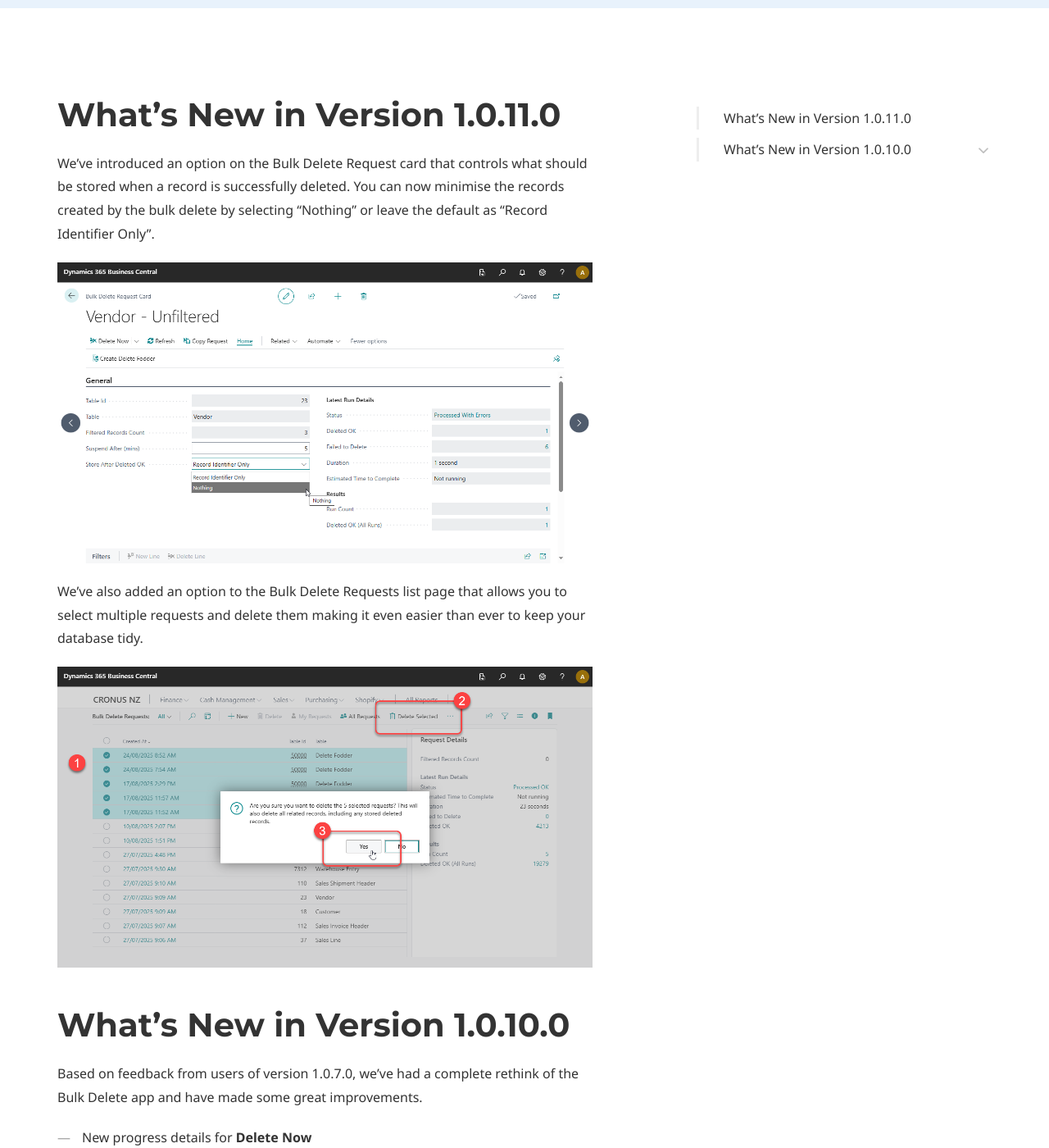
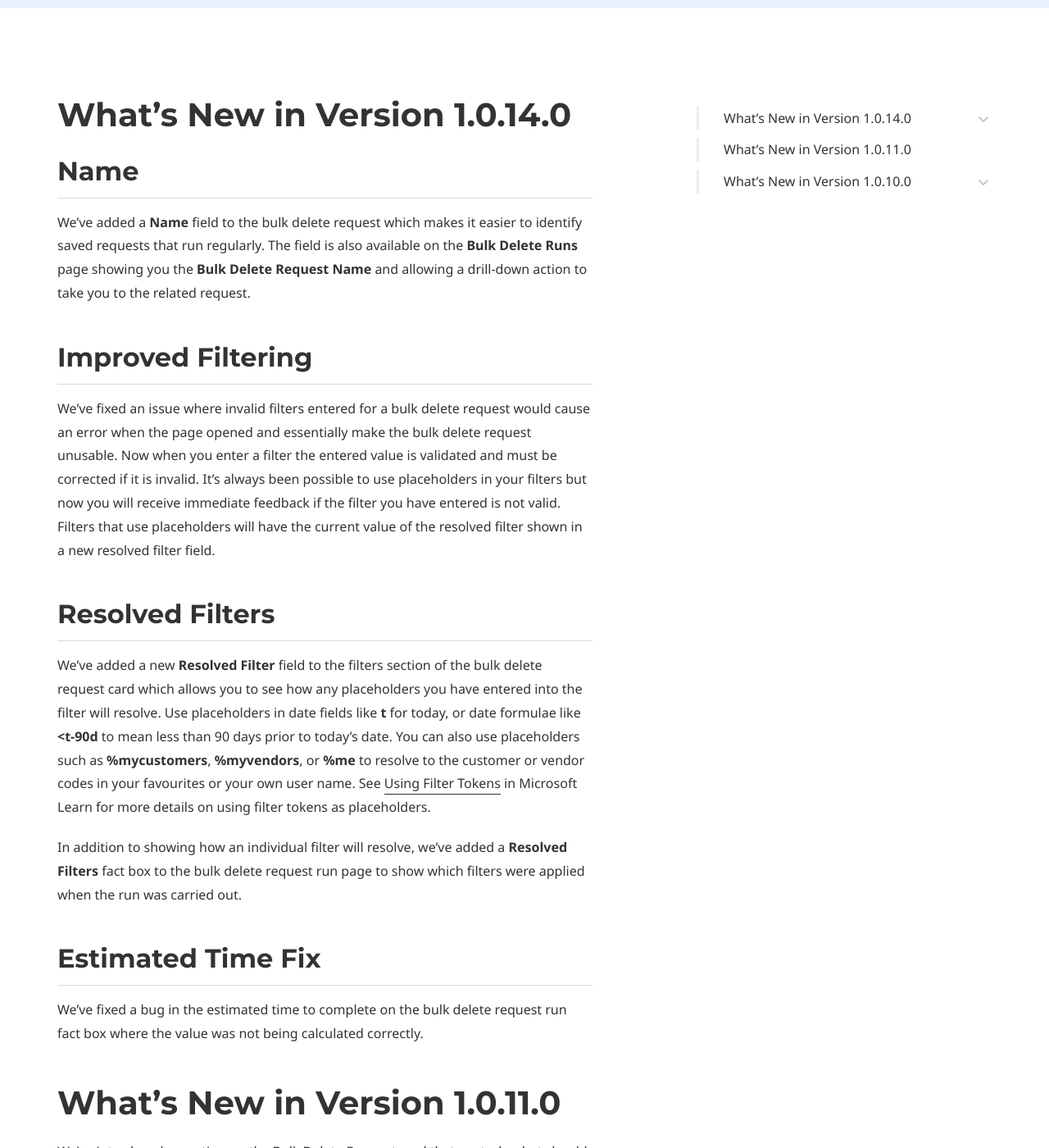
Before and after one commit to BCAppsLimited/BulkDelete, a Jekyll site: the page built from release-notes.md, in a window 1280 px wide and 1400 px high, scrolled down 594 px. Shown: the whole window at 82% size. Built offline with Jekyll 4.4.1, drawn with Linux system fonts in a browser that asks for light colours; some web fonts are replaced.

Commit message:
Release 1.0.14.0

```diff
--- a/release-notes.md
+++ b/release-notes.md
@@ -27,6 +27,26 @@
         content:
         url:
 ---
+
+# What's New in Version 1.0.14.0
+
+## Name
+
+We've added a **Name** field to the bulk delete request which makes it easier to identify saved requests that run regularly. The field is also available on the **Bulk Delete Runs** page showing you the **Bulk Delete Request Name** and allowing a drill-down action to take you to the related request.
+
+## Improved Filtering
+
+We've fixed an issue where invalid filters entered for a bulk delete request would cause an error when the page opened and essentially make the bulk delete request unusable. Now when you enter a filter the entered value is validated and must be corrected if it is invalid. It's always been possible to use placeholders in your filters but now you will receive immediate feedback if the filter you have entered is not valid. Filters that use placeholders will have the current value of the resolved filter shown in a new resolved filter field.
+
+## Resolved Filters
+
+We've added a new **Resolved Filter** field to the filters section of the bulk delete request card which allows you to see how any placeholders you have entered into the filter will resolve. Use placeholders in date fields like **t** for today, or date formulae like **<t-90d** to mean less than 90 days prior to today's date. You can also use placeholders such as **%mycustomers**, **%myvendors**, or **%me** to resolve to the customer or vendor codes in your favourites or your own user name. See [Using Filter Tokens](https://learn.microsoft.com/en-us/dynamics365/business-central/ui-enter-criteria-filters#FilterTokens) in Microsoft Learn for more details on using filter tokens as placeholders.
+
+In addition to showing how an individual filter will resolve, we've added a **Resolved Filters** fact box to the bulk delete request run page to show which filters were applied when the run was carried out.
+
+## Estimated Time Fix
+
+We've fixed a bug in the estimated time to complete on the bulk delete request run fact box where the value was not being calculated correctly.
 
 # What's New in Version 1.0.11.0
 
```
